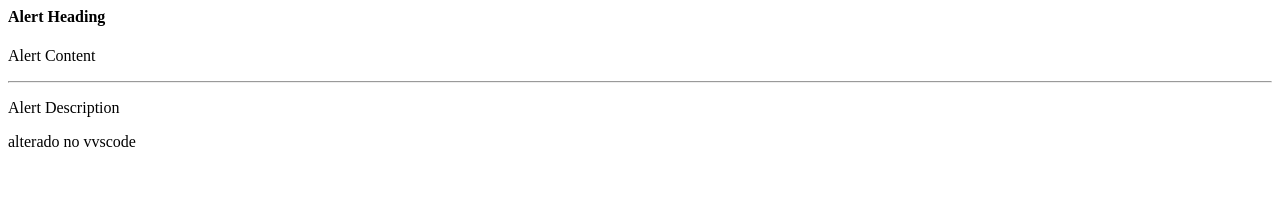
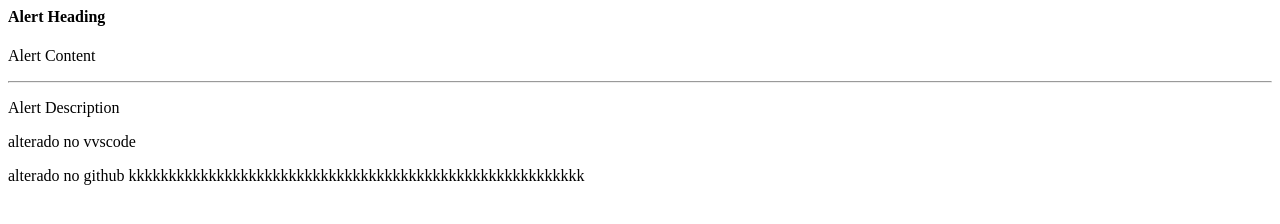
Before and after one commit to MarcusStudios/FullStack, a plain HTML site: page Project/INDEX.HTML in a window 1280 px wide. Drawn offline with Linux system fonts and the light colour scheme.

Commit message:
Update INDEX.HTML

```diff
--- a/Project/INDEX.HTML
+++ b/Project/INDEX.HTML
@@ -4,4 +4,6 @@
   <hr>
   <p class="mb-0">Alert Description</p>
   <p>alterado no vvscode</p>
+<p>alterado no github kkkkkkkkkkkkkkkkkkkkkkkkkkkkkkkkkkkkkkkkkkkkkkkkkkkkkkkkk</p>
+
 </div>
```
